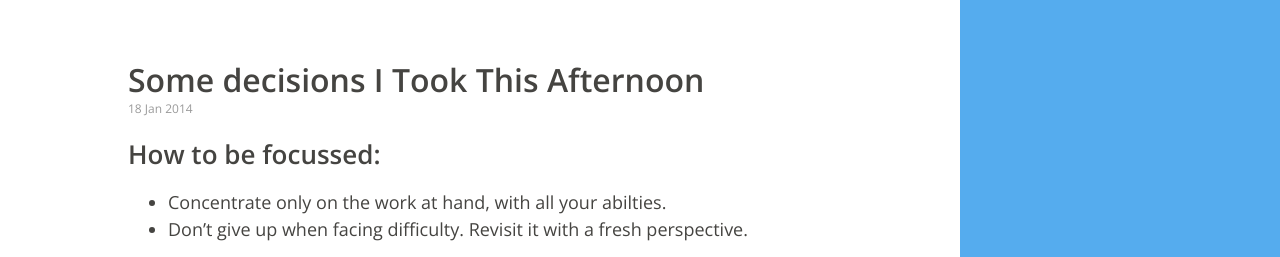
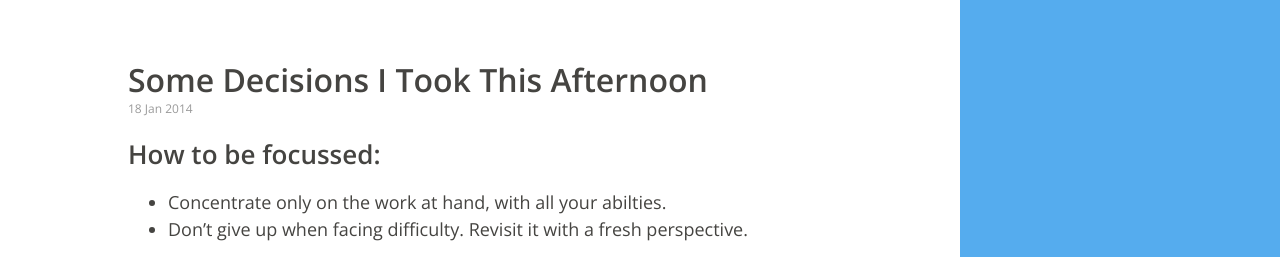
Before and after one commit to vinitkumar/vinitkumar.github.com, a Jekyll site: the page built from _posts/2014-01-18-Some-Decisions-I-Took-This-Afternoon.md, in a window 1280 px wide and 1126 px high. Shown: the top 257 px of the window. Built offline with Jekyll 4.4.1, drawn with Linux system fonts in a browser that asks for light colours; Markdown is read by kramdown in place of the engine named in the settings; comment, search, counter and statistics services are not loaded.

Commit message:
fix typo

```diff
--- a/_posts/2014-01-18-Some-Decisions-I-Took-This-Afternoon.md
+++ b/_posts/2014-01-18-Some-Decisions-I-Took-This-Afternoon.md
@@ -1,6 +1,6 @@
 ---
 layout: post
-title: "Some decisions I Took This Afternoon"
+title: "Some Decisions I Took This Afternoon"
 description: "Road to awesomeness"
 category: articles
 tags: [life, general]
```
